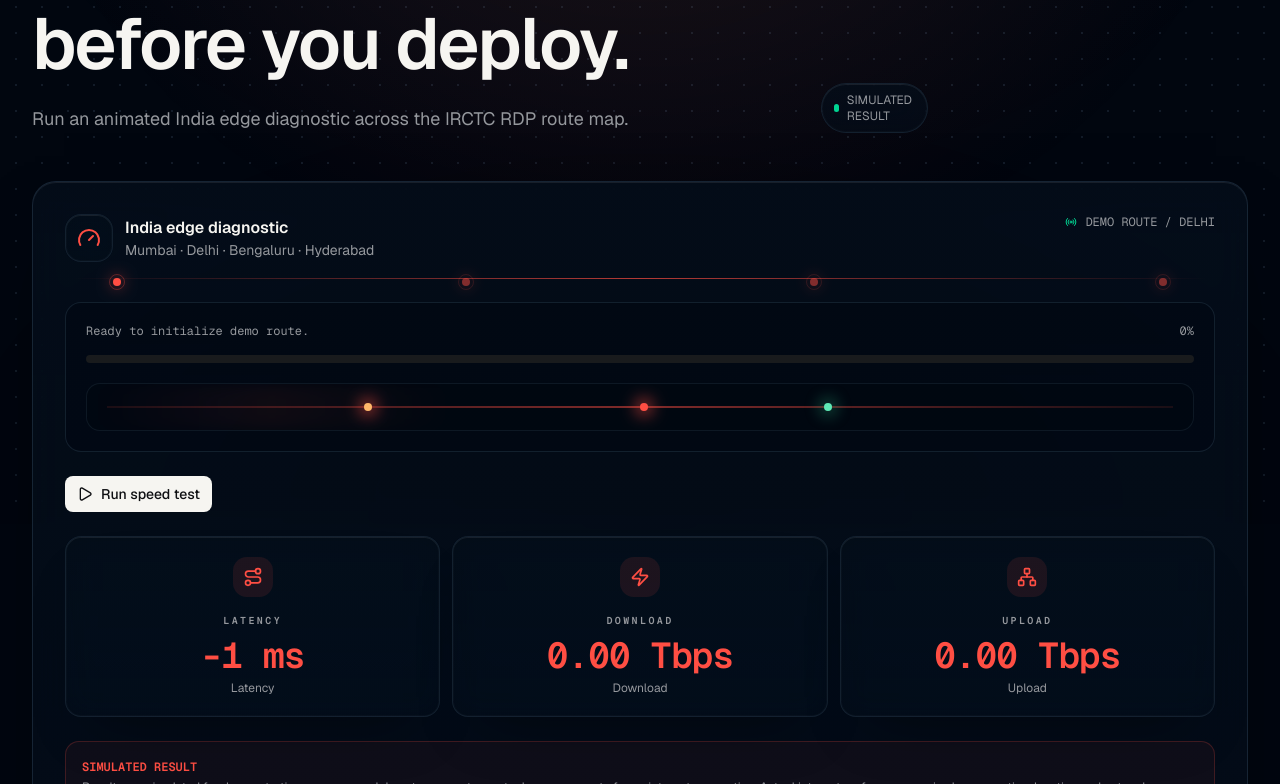
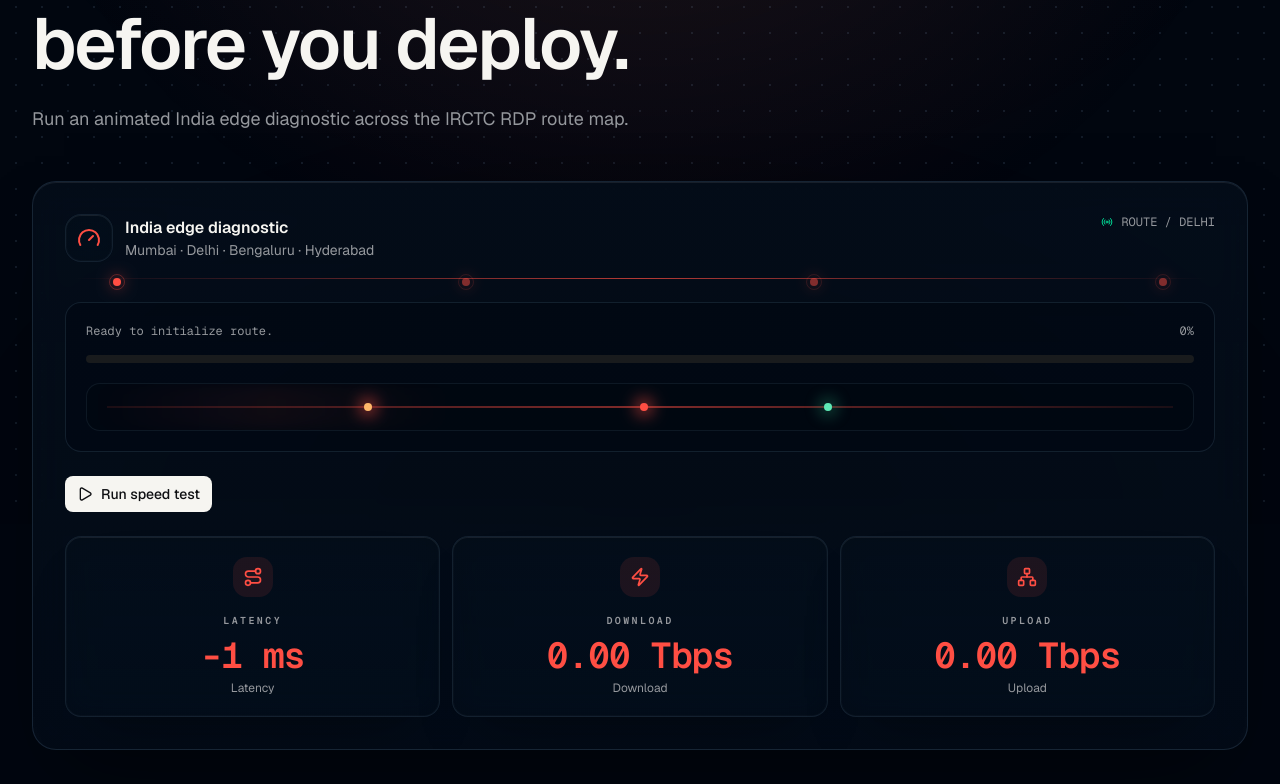
Before and after one commit to fitnesshubgym03-debug/IRCTC-RDP, a Next.js app: page /speed-test in a window 1280 px wide. Shown: the part 276-1060 px from the top of the page. Built offline with nearby package versions, Linux system fonts and the light colour scheme.

Commit message:
feat: update speed test page UI and text for clarity

```diff
--- a/app/speed-test/page.tsx
+++ b/app/speed-test/page.tsx
@@ -111,9 +111,6 @@ export default function Page() {
               <h1 className="text-balance text-5xl font-semibold tracking-tight sm:text-7xl">Measure the route before you deploy.</h1>
               <p className="mt-6 max-w-2xl text-lg leading-relaxed text-muted-foreground">Run an animated India edge diagnostic across the IRCTC RDP route map.</p>
             </div>
-            <div className="glass flex w-fit items-center gap-2 rounded-full px-3 py-2 text-xs text-muted-foreground">
-              <span className="size-2 rounded-full bg-emerald-400" /> SIMULATED RESULT
-            </div>
           </div>
 
           <div className="glass glass-strong relative mt-12 overflow-hidden rounded-3xl p-5 sm:p-8">
@@ -133,13 +130,13 @@ export default function Page() {
                 </div>
               </div>
               <div className="flex items-center gap-2 font-mono text-xs text-muted-foreground">
-                <Radio className="size-3 text-emerald-400" /> DEMO ROUTE / {currentRoute.toUpperCase()}
+                <Radio className="size-3 text-emerald-400" /> ROUTE / {currentRoute.toUpperCase()}
               </div>
             </div>
 
             <div className="mt-10 rounded-2xl border border-border/70 bg-background/40 p-4 sm:p-5">
               <div className="flex items-center justify-between gap-3 font-mono text-xs">
-                <span className={running ? "text-accent" : "text-muted-foreground"}>{running ? stages[stage] : done ? "Route diagnostic complete." : "Ready to initialize demo route."}</span>
+                <span className={running ? "text-accent" : "text-muted-foreground"}>{running ? stages[stage] : done ? "Route diagnostic complete." : "Ready to initialize route."}</span>
                 <span className="text-muted-foreground">{progress}%</span>
               </div>
               <div className="mt-4 h-2 overflow-hidden rounded-full bg-muted">
@@ -164,8 +161,7 @@ export default function Page() {
               <ResultCard label="UPLOAD" value={upload} suffix=" Tbps" icon={<Network className="size-5" />} active={done} />
             </div>
 
-            {done && <div className="mt-5 flex items-center gap-2 rounded-xl border border-emerald-400/20 bg-emerald-400/5 px-4 py-3 text-xs text-emerald-300"><CheckCircle2 className="size-4" /> ROUTE READY <span className="text-muted-foreground">/ simulated interface state</span></div>}
-            <div className="mt-6 rounded-xl border border-accent/20 bg-accent/5 p-4 text-xs leading-relaxed text-muted-foreground"><span className="font-mono font-semibold text-accent">SIMULATED RESULT</span><br />Results are simulated for demonstration purposes and do not represent an actual measurement of your internet connection. Actual internet performance varies by connection, location and network conditions.</div>
+            {done && <div className="mt-5 flex items-center gap-2 rounded-xl border border-emerald-400/20 bg-emerald-400/5 px-4 py-3 text-xs text-emerald-300"><CheckCircle2 className="size-4" /> ROUTE READY</div>}
           </div>
         </Container>
       </main>
```
